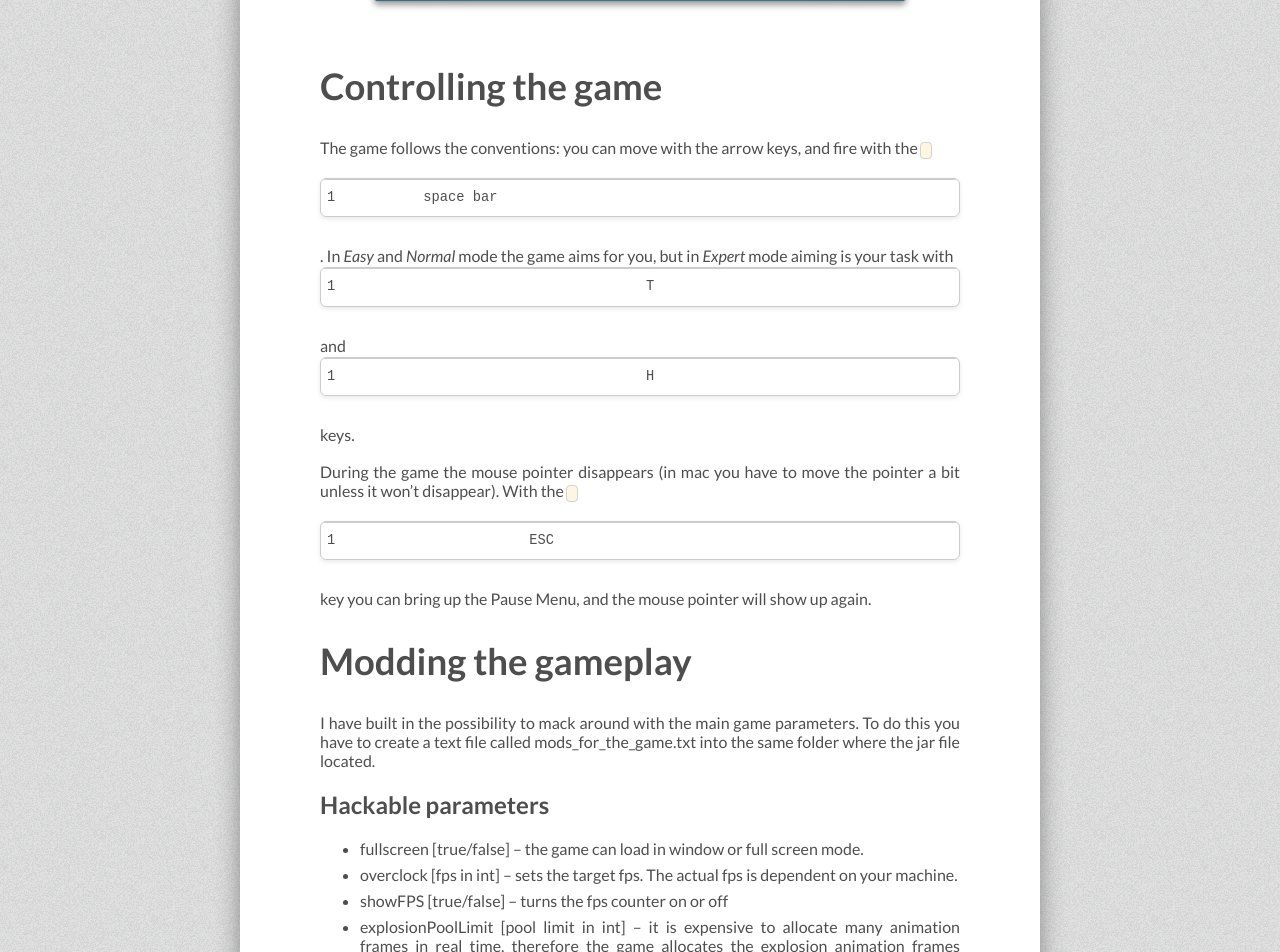
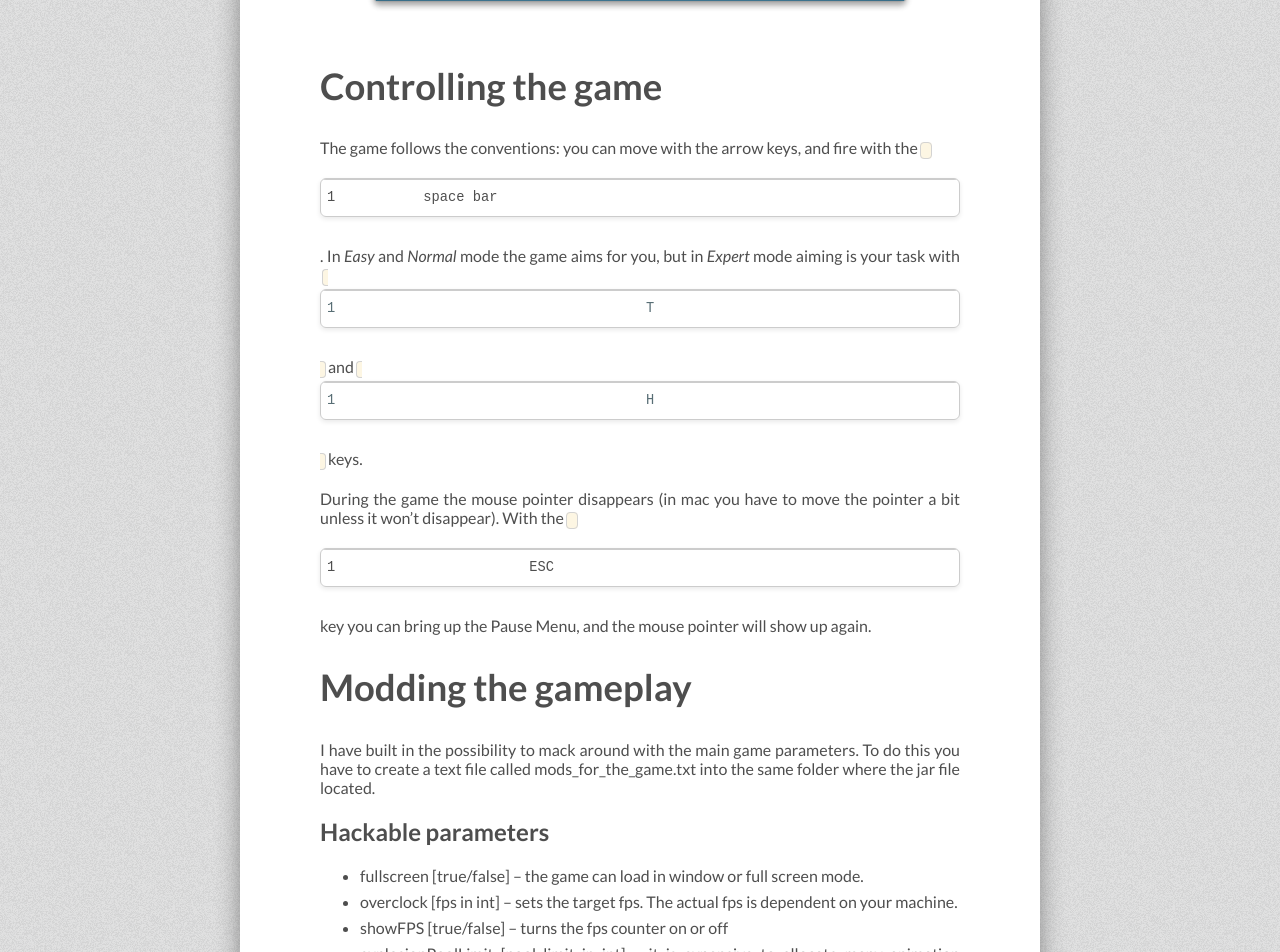
Before and after one commit to tiborsimon/tiborsimon.github.io, a Jekyll site: the page built from _posts/2015-01-17-java-shooter-game.md, in a window 1280 px wide. Shown: the part 3236-4188 px from the top of the page. Built offline with Jekyll 4.4.1, drawn with Linux system fonts in a browser that asks for light colours; nearby versions of some CDN libraries; comment, search, counter and statistics services are not loaded.

Commit message:
Update _typography.scss

```diff
--- a/_sass/_typography.scss
+++ b/_sass/_typography.scss
@@ -134,8 +134,6 @@
 tt, code, kbd, samp, pre {
     font-family: $code-font;
 }
-p,
-li {
 code {
     @include font-rem(12);
     line-height: 1.5;
@@ -146,7 +144,6 @@
     background-color: $gist-base3;
     color: #586e75;
     @include rounded(4px);
-    }
 }
 pre {
     margin: 0;
```
Lines whose indentation alone changed are shown as unchanged.
